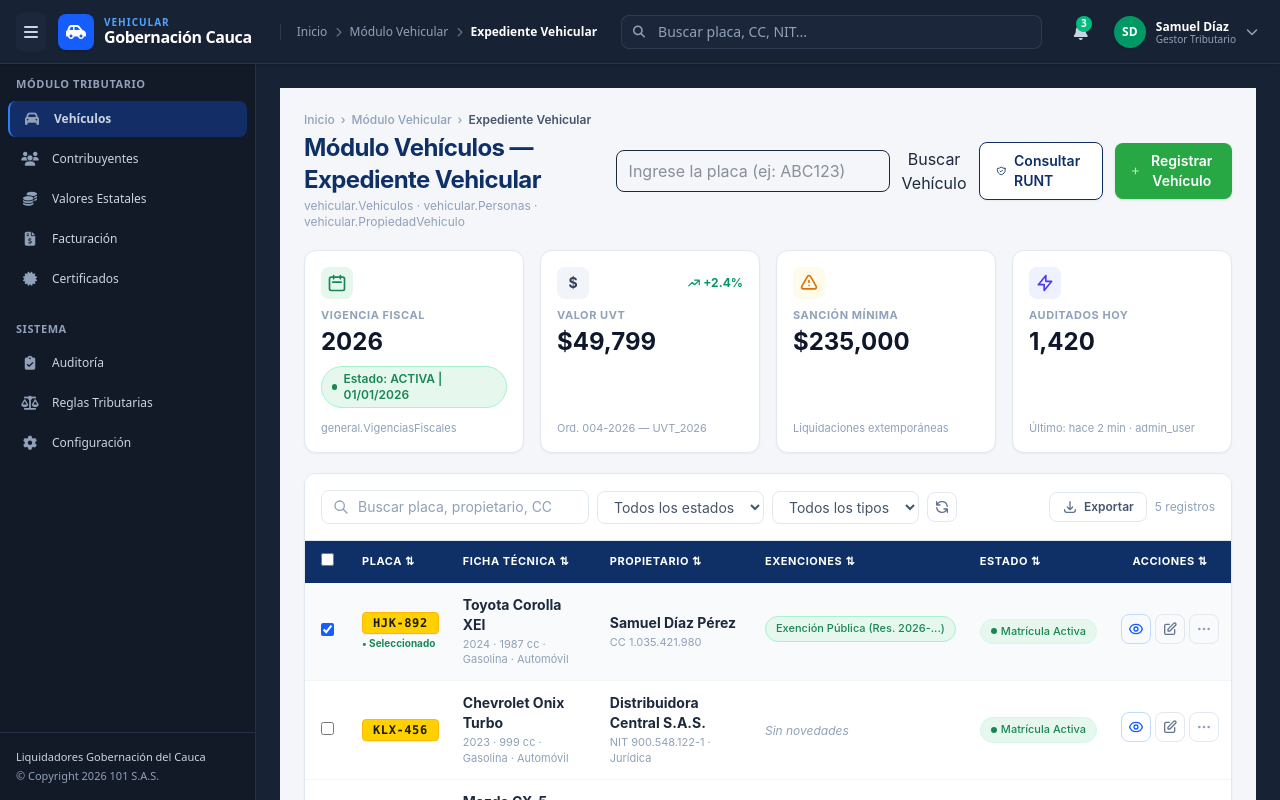
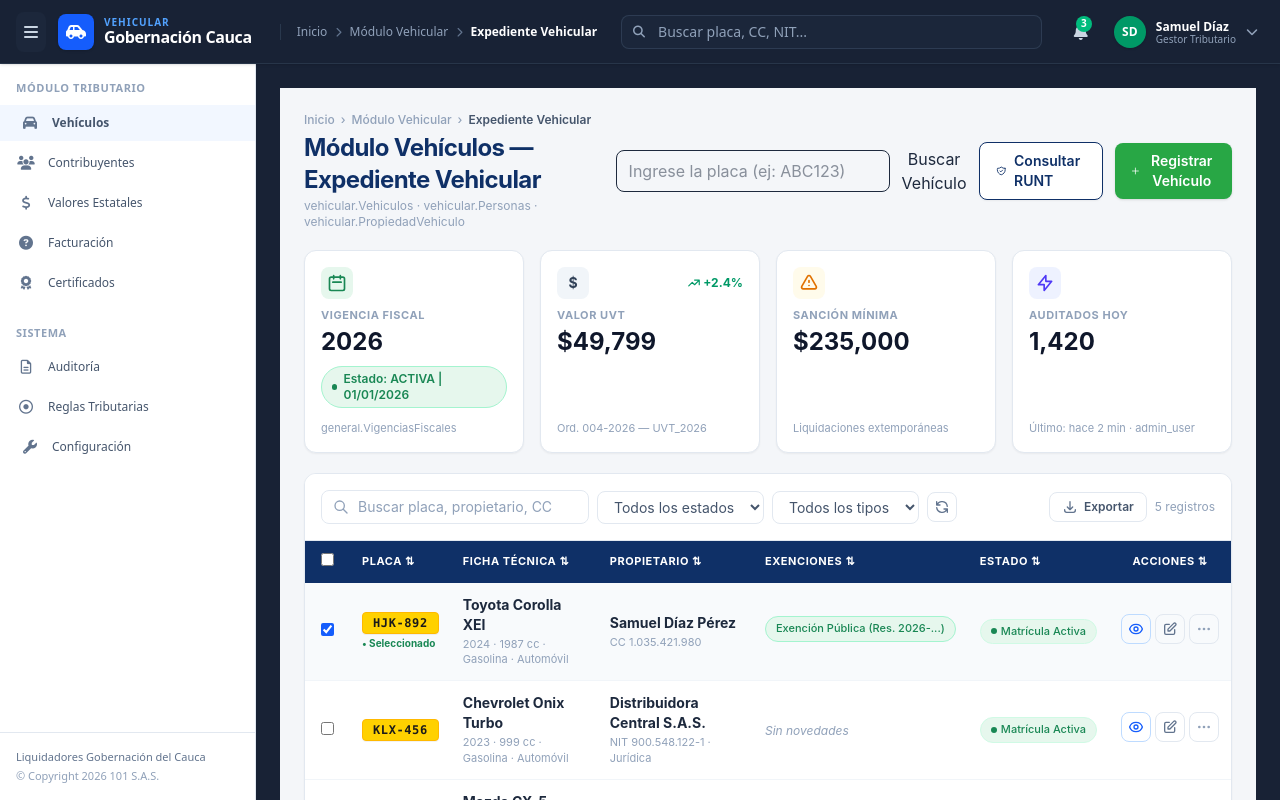
Before and after one commit to GOBERNACIONES2025/GobernacionCauca-Liquidadores-Fronted, an Angular app in the folder GobernacionCaucaIU/: page /automotores/vehiculos in a window 1280 px wide. Built offline with nearby package versions, Linux system fonts and the light colour scheme.

Commit message:
Cambio de Color Layout

```diff
--- a/GobernacionCaucaIU/src/app/features/automotores/presentation/layout/automotores-layout.html
+++ b/GobernacionCaucaIU/src/app/features/automotores/presentation/layout/automotores-layout.html
@@ -102,10 +102,10 @@
     <aside
       [class.w-64]="isSidebarOpen()"
       [class.w-16]="!isSidebarOpen()"
-      class="bg-[#121927] border-r border-slate-700/60 flex flex-col justify-between shrink-0 transition-all duration-300 z-10"
+      class="bg-white border-r border-slate-200 flex flex-col justify-between shrink-0 transition-all duration-300 z-10"
     >
       <!-- Navigation Links Container -->
-      <div class="flex-1 overflow-y-auto py-3 space-y-6">
+      <div class="flex-1 overflow-y-auto py-4 space-y-6">
         <!-- Section 1: MÓDULO TRIBUTARIO -->
         <div>
           @if (isSidebarOpen()) {
@@ -113,15 +113,15 @@
               Módulo Tributario
             </h3>
           }
-          <nav class="space-y-1 px-2">
+          <nav class="space-y-1">
             <!-- Vehículos / Automotores -->
             <a
               routerLink="/automotores/vehiculos"
-              routerLinkActive="bg-blue-600/30 text-blue-400 font-semibold border-l-2 border-blue-500"
-              class="flex items-center space-x-3 px-3 py-2.5 rounded-lg text-xs transition text-slate-300 hover:bg-slate-800/80 hover:text-white group"
+              routerLinkActive="bg-blue-50/80 text-blue-900 font-semibold border-l-4 border-emerald-600"
+              class="flex items-center space-x-3 px-4 py-2.5 text-xs transition text-slate-600 hover:bg-slate-50 hover:text-slate-900 group border-l-4 border-transparent"
               [title]="isSidebarOpen() ? '' : 'Vehículos'"
             >
-              <i class="fa-solid fa-car text-sm shrink-0 w-5 text-center text-slate-400 group-hover:text-blue-400"></i>
+              <i class="fa-solid fa-car text-sm shrink-0 w-5 text-center text-slate-500 group-hover:text-blue-900"></i>
               @if (isSidebarOpen()) {
                 <span class="truncate">Vehículos</span>
               }
@@ -130,11 +130,11 @@
             <!-- Contribuyentes -->
             <a
               routerLink="/automotores/contribuyentes"
-              routerLinkActive="bg-blue-600/30 text-blue-400 font-semibold border-l-2 border-blue-500"
-              class="flex items-center space-x-3 px-3 py-2.5 rounded-lg text-xs transition text-slate-300 hover:bg-slate-800/80 hover:text-white group"
+              routerLinkActive="bg-blue-50/80 text-blue-900 font-semibold border-l-4 border-emerald-600"
+              class="flex items-center space-x-3 px-4 py-2.5 text-xs transition text-slate-600 hover:bg-slate-50 hover:text-slate-900 group border-l-4 border-transparent"
               [title]="isSidebarOpen() ? '' : 'Contribuyentes'"
             >
-              <i class="fa-solid fa-users text-sm shrink-0 w-5 text-center text-slate-400 group-hover:text-blue-400"></i>
+              <i class="fa-solid fa-users text-sm shrink-0 w-5 text-center text-slate-500 group-hover:text-blue-900"></i>
               @if (isSidebarOpen()) {
                 <span class="truncate">Contribuyentes</span>
               }
@@ -143,11 +143,11 @@
             <!-- Valores Estatales -->
             <a
               routerLink="/automotores/valores-estatales"
-              routerLinkActive="bg-blue-600/30 text-blue-400 font-semibold border-l-2 border-blue-500"
-              class="flex items-center space-x-3 px-3 py-2.5 rounded-lg text-xs transition text-slate-300 hover:bg-slate-800/80 hover:text-white group"
+              routerLinkActive="bg-blue-50/80 text-blue-900 font-semibold border-l-4 border-emerald-600"
+              class="flex items-center space-x-3 px-4 py-2.5 text-xs transition text-slate-600 hover:bg-slate-50 hover:text-slate-900 group border-l-4 border-transparent"
               [title]="isSidebarOpen() ? '' : 'Valores Estatales'"
             >
-              <i class="fa-solid fa-coins text-sm shrink-0 w-5 text-center text-slate-400 group-hover:text-blue-400"></i>
+              <i class="fa-solid fa-dollar-sign text-sm shrink-0 w-5 text-center text-slate-500 group-hover:text-blue-900"></i>
               @if (isSidebarOpen()) {
                 <span class="truncate">Valores Estatales</span>
               }
@@ -156,11 +156,11 @@
             <!-- Facturación -->
             <a
               routerLink="/automotores/facturacion"
-              routerLinkActive="bg-blue-600/30 text-blue-400 font-semibold border-l-2 border-blue-500"
-              class="flex items-center space-x-3 px-3 py-2.5 rounded-lg text-xs transition text-slate-300 hover:bg-slate-800/80 hover:text-white group"
+              routerLinkActive="bg-blue-50/80 text-blue-900 font-semibold border-l-4 border-emerald-600"
+              class="flex items-center space-x-3 px-4 py-2.5 text-xs transition text-slate-600 hover:bg-slate-50 hover:text-slate-900 group border-l-4 border-transparent"
               [title]="isSidebarOpen() ? '' : 'Facturación'"
             >
-              <i class="fa-solid fa-file-invoice-dollar text-sm shrink-0 w-5 text-center text-slate-400 group-hover:text-blue-400"></i>
+              <i class="fa-solid fa-circle-question text-sm shrink-0 w-5 text-center text-slate-500 group-hover:text-blue-900"></i>
               @if (isSidebarOpen()) {
                 <span class="truncate">Facturación</span>
               }
@@ -169,11 +169,11 @@
             <!-- Certificados -->
             <a
               routerLink="/automotores/certificados"
-              routerLinkActive="bg-blue-600/30 text-blue-400 font-semibold border-l-2 border-blue-500"
-              class="flex items-center space-x-3 px-3 py-2.5 rounded-lg text-xs transition text-slate-300 hover:bg-slate-800/80 hover:text-white group"
+              routerLinkActive="bg-blue-50/80 text-blue-900 font-semibold border-l-4 border-emerald-600"
+              class="flex items-center space-x-3 px-4 py-2.5 text-xs transition text-slate-600 hover:bg-slate-50 hover:text-slate-900 group border-l-4 border-transparent"
               [title]="isSidebarOpen() ? '' : 'Certificados'"
             >
-              <i class="fa-solid fa-certificate text-sm shrink-0 w-5 text-center text-slate-400 group-hover:text-blue-400"></i>
+              <i class="fa-solid fa-award text-sm shrink-0 w-5 text-center text-slate-500 group-hover:text-blue-900"></i>
               @if (isSidebarOpen()) {
                 <span class="truncate">Certificados</span>
               }
@@ -188,15 +188,15 @@
               Sistema
             </h3>
           }
-          <nav class="space-y-1 px-2">
+          <nav class="space-y-1">
             <!-- Auditoría -->
             <a
               routerLink="/automotores/auditoria"
-              routerLinkActive="bg-blue-600/30 text-blue-400 font-semibold border-l-2 border-blue-500"
-              class="flex items-center space-x-3 px-3 py-2.5 rounded-lg text-xs transition text-slate-300 hover:bg-slate-800/80 hover:text-white group"
+              routerLinkActive="bg-blue-50/80 text-blue-900 font-semibold border-l-4 border-emerald-600"
+              class="flex items-center space-x-3 px-4 py-2.5 text-xs transition text-slate-600 hover:bg-slate-50 hover:text-slate-900 group border-l-4 border-transparent"
               [title]="isSidebarOpen() ? '' : 'Auditoría'"
             >
-              <i class="fa-solid fa-clipboard-check text-sm shrink-0 w-5 text-center text-slate-400 group-hover:text-blue-400"></i>
+              <i class="fa-regular fa-file-lines text-sm shrink-0 w-5 text-center text-slate-500 group-hover:text-blue-900"></i>
               @if (isSidebarOpen()) {
                 <span class="truncate">Auditoría</span>
               }
@@ -205,28 +205,28 @@
             <!-- Reglas Tributarias -->
             <a
               routerLink="/automotores/reglas-tributarias"
-              routerLinkActive="bg-blue-600/30 text-blue-400 font-semibold border-l-2 border-blue-500"
-              class="flex items-center space-x-3 px-3 py-2.5 rounded-lg text-xs transition text-slate-300 hover:bg-slate-800/80 hover:text-white group"
+              routerLinkActive="bg-blue-50/80 text-blue-900 font-semibold border-l-4 border-emerald-600"
+              class="flex items-center space-x-3 px-4 py-2.5 text-xs transition text-slate-600 hover:bg-slate-50 hover:text-slate-900 group border-l-4 border-transparent"
               [title]="isSidebarOpen() ? '' : 'Reglas Tributarias'"
             >
-              <i class="fa-solid fa-scale-balanced text-sm shrink-0 w-5 text-center text-slate-400 group-hover:text-blue-400"></i>
+              <i class="fa-regular fa-circle-dot text-sm shrink-0 w-5 text-center text-slate-500 group-hover:text-blue-900"></i>
               @if (isSidebarOpen()) {
                 <span class="truncate">Reglas Tributarias</span>
               }
             </a>
 
-            <!-- Configuración (Boton de activacion del sidebar secundario) -->
+            <!-- Configuración -->
             <button
               (click)="toggleConfig()"
               type="button"
-              [class.bg-blue-600/30]="isConfigOpen()"
-              [class.text-blue-400]="isConfigOpen()"
-              [class.border-l-2]="isConfigOpen()"
-              [class.border-blue-500]="isConfigOpen()"
-              class="w-full flex items-center space-x-3 px-3 py-2.5 rounded-lg text-xs transition text-slate-300 hover:bg-slate-800/80 hover:text-white group cursor-pointer"
+              [class.bg-blue-50/80]="isConfigOpen()"
+              [class.text-blue-900]="isConfigOpen()"
+              [class.font-semibold]="isConfigOpen()"
+              [class.border-emerald-600]="isConfigOpen()"
+              class="w-full flex items-center space-x-3 px-4 py-2.5 text-xs transition text-slate-600 hover:bg-slate-50 hover:text-slate-900 group cursor-pointer border-l-4 border-transparent"
               [title]="isSidebarOpen() ? '' : 'Configuración'"
             >
-              <i class="fa-solid fa-gear text-sm shrink-0 w-5 text-center text-slate-400 group-hover:text-blue-400"></i>
+              <i class="fa-solid fa-wrench text-sm shrink-0 w-5 text-center text-slate-500 group-hover:text-blue-900"></i>
               @if (isSidebarOpen()) {
                 <span class="truncate">Configuración</span>
               }
@@ -237,8 +237,8 @@
 
       <!-- Footer Version -->
       @if (isSidebarOpen()) {
-        <div class="border-t border-slate-700/60 p-4 text-[11px] text-slate-400 space-y-0.5">
-          <p class="font-medium text-slate-300">Liquidadores Gobernación del Cauca</p>
+        <div class="border-t border-slate-200 p-4 text-[11px] text-slate-400 space-y-0.5">
+          <p class="font-medium text-slate-500">Liquidadores Gobernación del Cauca</p>
           <p>© Copyright 2026 101 S.A.S.</p>
         </div>
       }
@@ -247,21 +247,21 @@
     <!-- SECONDARY CONFIGURATION SIDEBAR -->
     @if (isConfigOpen()) {
       <aside
-        class="w-64 bg-[#162032] border-r border-slate-700/60 flex flex-col shrink-0 transition-all duration-300 z-10 shadow-lg"
+        class="w-64 bg-white border-r border-slate-200 flex flex-col shrink-0 transition-all duration-300 z-10 shadow-lg"
       >
         <!-- Header of Config Sidebar -->
-        <div class="p-4 border-b border-slate-700/60 flex items-center justify-between bg-[#192439]">
+        <div class="p-4 border-b border-slate-200 flex items-center justify-between bg-slate-50">
           <div class="flex items-center space-x-2">
-            <i class="fa-solid fa-gear text-base text-blue-400"></i>
+            <i class="fa-solid fa-wrench text-base text-blue-900"></i>
             <div>
-              <h2 class="text-sm font-bold text-white leading-tight">Configuración</h2>
+              <h2 class="text-sm font-bold text-slate-800 leading-tight">Configuración</h2>
               <span class="text-[10px] text-slate-400">Panel de Control</span>
             </div>
           </div>
           <button
             (click)="closeConfig()"
             type="button"
-            class="p-1 rounded-lg text-slate-400 hover:text-white hover:bg-slate-700/80 transition cursor-pointer"
+            class="p-1 rounded-lg text-slate-400 hover:text-slate-700 hover:bg-slate-200/60 transition cursor-pointer"
             title="Cerrar Configuración"
           >
             <i class="fa-solid fa-xmark text-sm"></i>
@@ -269,105 +269,117 @@
         </div>
 
         <!-- Options list -->
-        <div class="flex-1 overflow-y-auto p-3 space-y-4">
+        <div class="flex-1 overflow-y-auto py-3 space-y-4">
           <!-- Categoría 1: Sistema & Preferencias -->
           <div>
-            <span class="px-2 text-[10px] font-bold text-blue-400 uppercase tracking-wider block mb-2">
+            <span class="px-4 text-[10px] font-bold text-slate-400 uppercase tracking-wider block mb-2">
               Preferencias del Sistema
             </span>
             <div class="space-y-1">
               <button
                 (click)="selectConfigTab('general')"
-                [class.bg-blue-600/30]="activeConfigTab() === 'general'"
-                [class.text-blue-300]="activeConfigTab() === 'general'"
-                class="w-full flex items-center justify-between p-2.5 rounded-lg text-xs text-slate-300 hover:bg-slate-800/60 hover:text-white border border-transparent transition cursor-pointer text-left group"
+                [class.bg-blue-50/80]="activeConfigTab() === 'general'"
+                [class.text-blue-900]="activeConfigTab() === 'general'"
+                [class.font-semibold]="activeConfigTab() === 'general'"
+                [class.border-emerald-600]="activeConfigTab() === 'general'"
+                class="w-full flex items-center justify-between px-4 py-2.5 text-xs text-slate-600 hover:bg-slate-50 hover:text-slate-900 border-l-4 border-transparent transition cursor-pointer text-left group"
               >
                 <div class="flex items-center space-x-2.5">
-                  <i class="fa-solid fa-sliders text-sm text-slate-400 group-hover:text-blue-400 w-4 text-center shrink-0"></i>
-                  <span class="font-medium">General y Apariencia</span>
+                  <i class="fa-solid fa-sliders text-sm text-slate-500 group-hover:text-blue-900 w-4 text-center shrink-0"></i>
+                  <span class="truncate">General y Apariencia</span>
                 </div>
-                <i class="fa-solid fa-chevron-right text-[10px] text-slate-500"></i>
+                <i class="fa-solid fa-chevron-right text-[10px] text-slate-400"></i>
               </button>
 
               <button
                 (click)="selectConfigTab('notificaciones')"
-                [class.bg-blue-600/30]="activeConfigTab() === 'notificaciones'"
-                [class.text-blue-300]="activeConfigTab() === 'notificaciones'"
-                class="w-full flex items-center justify-between p-2.5 rounded-lg text-xs text-slate-300 hover:bg-slate-800/60 hover:text-white border border-transparent transition cursor-pointer text-left group"
+                [class.bg-blue-50/80]="activeConfigTab() === 'notificaciones'"
+                [class.text-blue-900]="activeConfigTab() === 'notificaciones'"
+                [class.font-semibold]="activeConfigTab() === 'notificaciones'"
+                [class.border-emerald-600]="activeConfigTab() === 'notificaciones'"
+                class="w-full flex items-center justify-between px-4 py-2.5 text-xs text-slate-600 hover:bg-slate-50 hover:text-slate-900 border-l-4 border-transparent transition cursor-pointer text-left group"
               >
                 <div class="flex items-center space-x-2.5">
-                  <i class="fa-solid fa-bell text-sm text-slate-400 group-hover:text-blue-400 w-4 text-center shrink-0"></i>
-                  <span class="font-medium">Alertas y Notificaciones</span>
+                  <i class="fa-solid fa-bell text-sm text-slate-500 group-hover:text-blue-900 w-4 text-center shrink-0"></i>
+                  <span class="truncate">Alertas y Notificaciones</span>
                 </div>
-                <i class="fa-solid fa-chevron-right text-[10px] text-slate-500"></i>
+                <i class="fa-solid fa-chevron-right text-[10px] text-slate-400"></i>
               </button>
             </div>
           </div>
 
           <!-- Categoría 2: Seguridad & Accesos -->
           <div>
-            <span class="px-2 text-[10px] font-bold text-blue-400 uppercase tracking-wider block mb-2">
+            <span class="px-4 text-[10px] font-bold text-slate-400 uppercase tracking-wider block mb-2">
               Seguridad & Accesos
             </span>
             <div class="space-y-1">
               <button
                 (click)="selectConfigTab('roles')"
-                [class.bg-blue-600/30]="activeConfigTab() === 'roles'"
-                [class.text-blue-300]="activeConfigTab() === 'roles'"
-                class="w-full flex items-center justify-between p-2.5 rounded-lg text-xs text-slate-300 hover:bg-slate-800/60 hover:text-white border border-transparent transition cursor-pointer text-left group"
+                [class.bg-blue-50/80]="activeConfigTab() === 'roles'"
+                [class.text-blue-900]="activeConfigTab() === 'roles'"
+                [class.font-semibold]="activeConfigTab() === 'roles'"
+                [class.border-emerald-600]="activeConfigTab() === 'roles'"
+                class="w-full flex items-center justify-between px-4 py-2.5 text-xs text-slate-600 hover:bg-slate-50 hover:text-slate-900 border-l-4 border-transparent transition cursor-pointer text-left group"
               >
                 <div class="flex items-center space-x-2.5">
-                  <i class="fa-solid fa-user-shield text-sm text-slate-400 group-hover:text-blue-400 w-4 text-center shrink-0"></i>
-                  <span class="font-medium">Roles y Permisos</span>
+                  <i class="fa-solid fa-user-shield text-sm text-slate-500 group-hover:text-blue-900 w-4 text-center shrink-0"></i>
+                  <span class="truncate">Roles y Permisos</span>
                 </div>
-                <i class="fa-solid fa-chevron-right text-[10px] text-slate-500"></i>
+                <i class="fa-solid fa-chevron-right text-[10px] text-slate-400"></i>
               </button>
 
               <button
                 (click)="selectConfigTab('sesiones')"
-                [class.bg-blue-600/30]="activeConfigTab() === 'sesiones'"
-                [class.text-blue-300]="activeConfigTab() === 'sesiones'"
-                class="w-full flex items-center justify-between p-2.5 rounded-lg text-xs text-slate-300 hover:bg-slate-800/60 hover:text-white border border-transparent transition cursor-pointer text-left group"
+                [class.bg-blue-50/80]="activeConfigTab() === 'sesiones'"
+                [class.text-blue-900]="activeConfigTab() === 'sesiones'"
+                [class.font-semibold]="activeConfigTab() === 'sesiones'"
+                [class.border-emerald-600]="activeConfigTab() === 'sesiones'"
+                class="w-full flex items-center justify-between px-4 py-2.5 text-xs text-slate-600 hover:bg-slate-50 hover:text-slate-900 border-l-4 border-transparent transition cursor-pointer text-left group"
               >
                 <div class="flex items-center space-x-2.5">
-                  <i class="fa-solid fa-clock-rotate-left text-sm text-slate-400 group-hover:text-blue-400 w-4 text-center shrink-0"></i>
-                  <span class="font-medium">Historial de Sesiones</span>
+                  <i class="fa-solid fa-clock-rotate-left text-sm text-slate-500 group-hover:text-blue-900 w-4 text-center shrink-0"></i>
+                  <span class="truncate">Historial de Sesiones</span>
                 </div>
-                <i class="fa-solid fa-chevron-right text-[10px] text-slate-500"></i>
+                <i class="fa-solid fa-chevron-right text-[10px] text-slate-400"></i>
               </button>
             </div>
           </div>
 
           <!-- Categoría 3: Integraciones & Parámetros -->
           <div>
-            <span class="px-2 text-[10px] font-bold text-blue-400 uppercase tracking-wider block mb-2">
+            <span class="px-4 text-[10px] font-bold text-slate-400 uppercase tracking-wider block mb-2">
               Integraciones & Servicios
             </span>
             <div class="space-y-1">
               <button
                 (click)="selectConfigTab('runt')"
-                [class.bg-blue-600/30]="activeConfigTab() === 'runt'"
-                [class.text-blue-300]="activeConfigTab() === 'runt'"
-                class="w-full flex items-center justify-between p-2.5 rounded-lg text-xs text-slate-300 hover:bg-slate-800/60 hover:text-white border border-transparent transition cursor-pointer text-left group"
+                [class.bg-blue-50/80]="activeConfigTab() === 'runt'"
+                [class.text-blue-900]="activeConfigTab() === 'runt'"
+                [class.font-semibold]="activeConfigTab() === 'runt'"
+                [class.border-emerald-600]="activeConfigTab() === 'runt'"
+                class="w-full flex items-center justify-between px-4 py-2.5 text-xs text-slate-600 hover:bg-slate-50 hover:text-slate-900 border-l-4 border-transparent transition cursor-pointer text-left group"
               >
                 <div class="flex items-center space-x-2.5">
-                  <i class="fa-solid fa-globe text-sm text-slate-400 group-hover:text-blue-400 w-4 text-center shrink-0"></i>
-                  <span class="font-medium">Conexión RUNT</span>
+                  <i class="fa-solid fa-globe text-sm text-slate-500 group-hover:text-blue-900 w-4 text-center shrink-0"></i>
+                  <span class="truncate">Conexión RUNT</span>
                 </div>
-                <span class="text-[9px] bg-emerald-500/20 text-emerald-400 px-1.5 py-0.5 rounded font-bold">OK</span>
+                <span class="text-[9px] bg-emerald-100 text-emerald-700 px-1.5 py-0.5 rounded font-bold">OK</span>
               </button>
 
               <button
                 (click)="selectConfigTab('reportes')"
-                [class.bg-blue-600/30]="activeConfigTab() === 'reportes'"
-                [class.text-blue-300]="activeConfigTab() === 'reportes'"
-                class="w-full flex items-center justify-between p-2.5 rounded-lg text-xs text-slate-300 hover:bg-slate-800/60 hover:text-white border border-transparent transition cursor-pointer text-left group"
+                [class.bg-blue-50/80]="activeConfigTab() === 'reportes'"
+                [class.text-blue-900]="activeConfigTab() === 'reportes'"
+                [class.font-semibold]="activeConfigTab() === 'reportes'"
+                [class.border-emerald-600]="activeConfigTab() === 'reportes'"
+                class="w-full flex items-center justify-between px-4 py-2.5 text-xs text-slate-600 hover:bg-slate-50 hover:text-slate-900 border-l-4 border-transparent transition cursor-pointer text-left group"
               >
                 <div class="flex items-center space-x-2.5">
-                  <i class="fa-solid fa-file-lines text-sm text-slate-400 group-hover:text-blue-400 w-4 text-center shrink-0"></i>
-                  <span class="font-medium">Plantillas de Reportes</span>
+                  <i class="fa-regular fa-file-lines text-sm text-slate-500 group-hover:text-blue-900 w-4 text-center shrink-0"></i>
+                  <span class="truncate">Plantillas de Reportes</span>
                 </div>
-                <i class="fa-solid fa-chevron-right text-[10px] text-slate-500"></i>
+                <i class="fa-solid fa-chevron-right text-[10px] text-slate-400"></i>
               </button>
             </div>
           </div>
```
